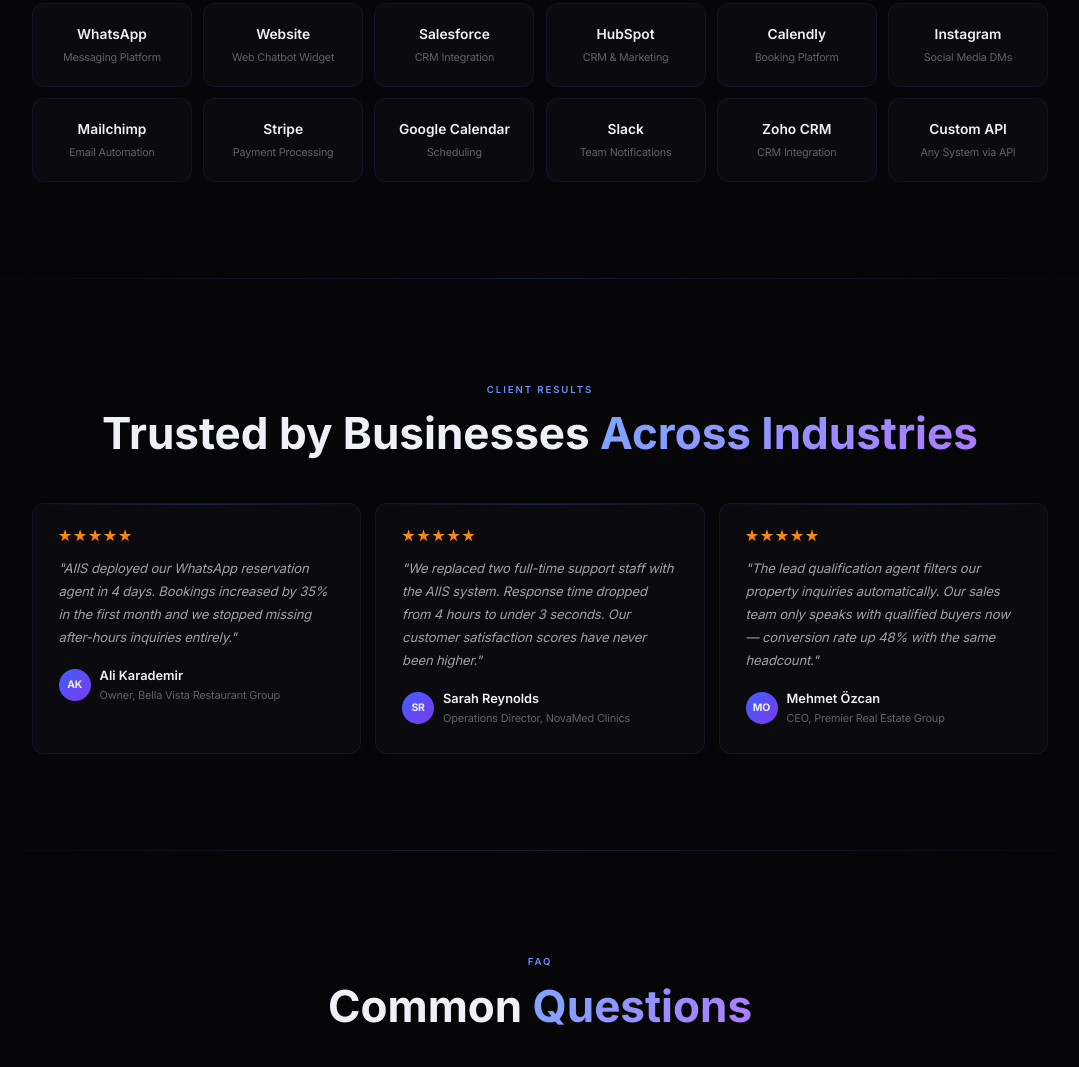
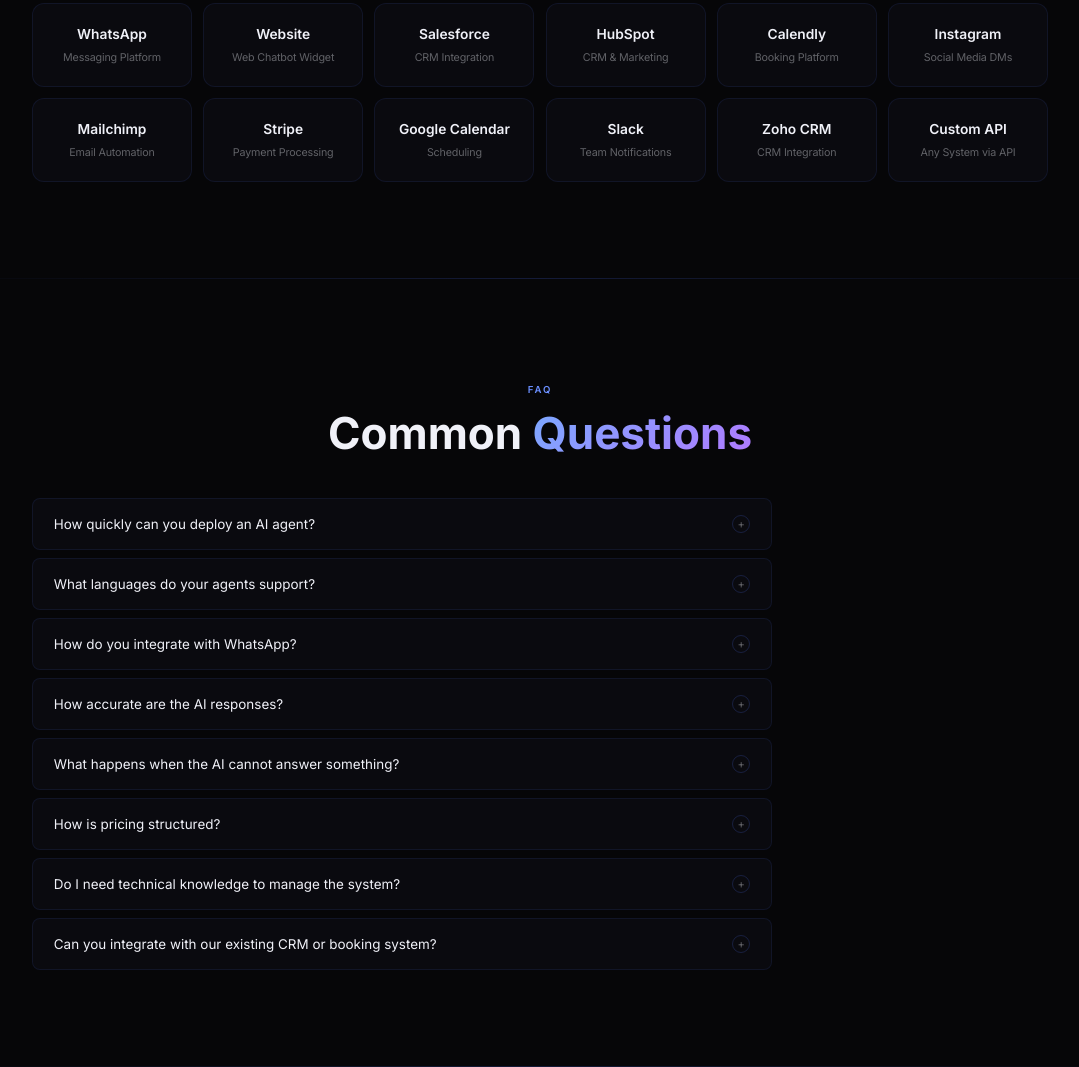
Before and after one commit to Haythvm/AIIS, a plain HTML site: page index.html in a window 1280 px wide. Shown: the part 6079-7146 px from the top of the page, without its empty margins (100-1179 px from the left). Drawn offline with nearby package versions, Linux system fonts and the light colour scheme.

Commit message:
Add files via upload

```diff
--- a/index.html
+++ b/index.html
@@ -1648,45 +1648,7 @@
 
 <hr class="glow-line">
 
-<!-- ═══════════════════════════════════════
-     SECTION 9 — TESTIMONIALS
-═══════════════════════════════════════ -->
-<section id="testimonials">
-  <div class="container">
-    <div class="reveal text-center">
-      <div class="section-label" data-key="test_label">Client Results</div>
-      <h2 class="section-title" data-key="test_title">Trusted by Businesses <span class="grad">Across Industries</span></h2>
-    </div>
-    <div class="testimonials-grid">
-      <div class="test-card reveal reveal-delay-1">
-        <div class="test-stars"><div class="test-star"></div><div class="test-star"></div><div class="test-star"></div><div class="test-star"></div><div class="test-star"></div></div>
-        <div class="test-quote" data-key="test1_quote">"AIIS deployed our WhatsApp reservation agent in 4 days. Bookings increased by 35% in the first month and we stopped missing after-hours inquiries entirely."</div>
-        <div class="test-author">
-          <div class="test-av">AK</div>
-          <div><div class="test-name">Ali Karademir</div><div class="test-role" data-key="test1_role">Owner, Bella Vista Restaurant Group</div></div>
-        </div>
-      </div>
-      <div class="test-card reveal reveal-delay-2">
-        <div class="test-stars"><div class="test-star"></div><div class="test-star"></div><div class="test-star"></div><div class="test-star"></div><div class="test-star"></div></div>
-        <div class="test-quote" data-key="test2_quote">"We replaced two full-time support staff with the AIIS system. Response time dropped from 4 hours to under 3 seconds. Our customer satisfaction scores have never been higher."</div>
-        <div class="test-author">
-          <div class="test-av">SR</div>
-          <div><div class="test-name">Sarah Reynolds</div><div class="test-role" data-key="test2_role">Operations Director, NovaMed Clinics</div></div>
-        </div>
-      </div>
-      <div class="test-card reveal reveal-delay-3">
-        <div class="test-stars"><div class="test-star"></div><div class="test-star"></div><div class="test-star"></div><div class="test-star"></div><div class="test-star"></div></div>
-        <div class="test-quote" data-key="test3_quote">"The lead qualification agent filters our property inquiries automatically. Our sales team only speaks with qualified buyers now — conversion rate up 48% with the same headcount."</div>
-        <div class="test-author">
-          <div class="test-av">MO</div>
-          <div><div class="test-name">Mehmet Özcan</div><div class="test-role" data-key="test3_role">CEO, Premier Real Estate Group</div></div>
-        </div>
-      </div>
-    </div>
-  </div>
-</section>
-
-<hr class="glow-line">
+
 
 <!-- ═══════════════════════════════════════
      SECTION 10 — FAQ
```
